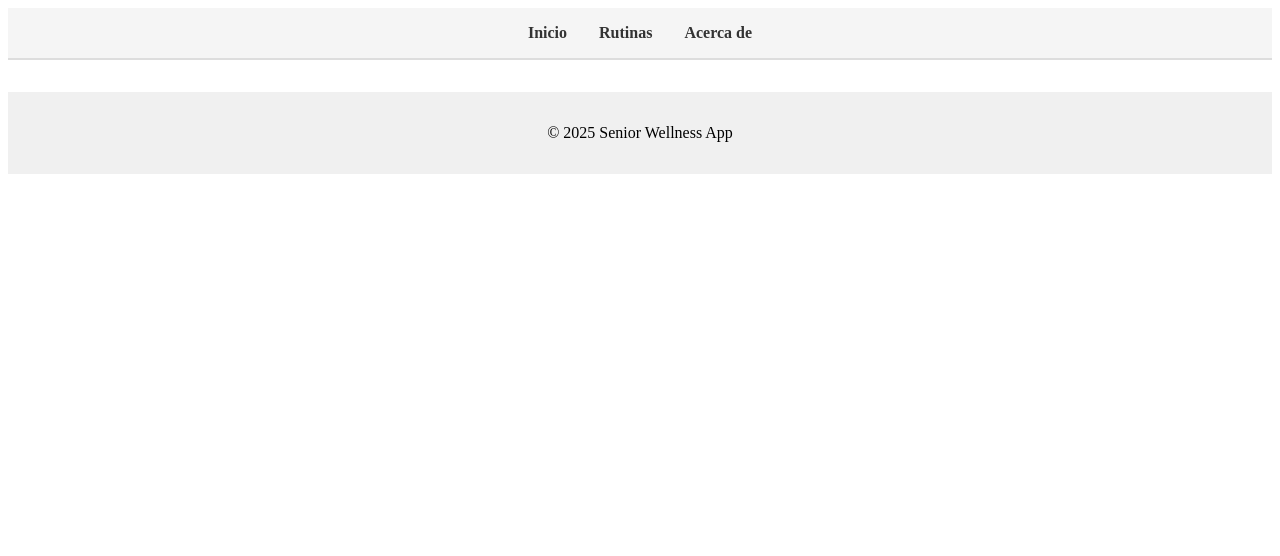
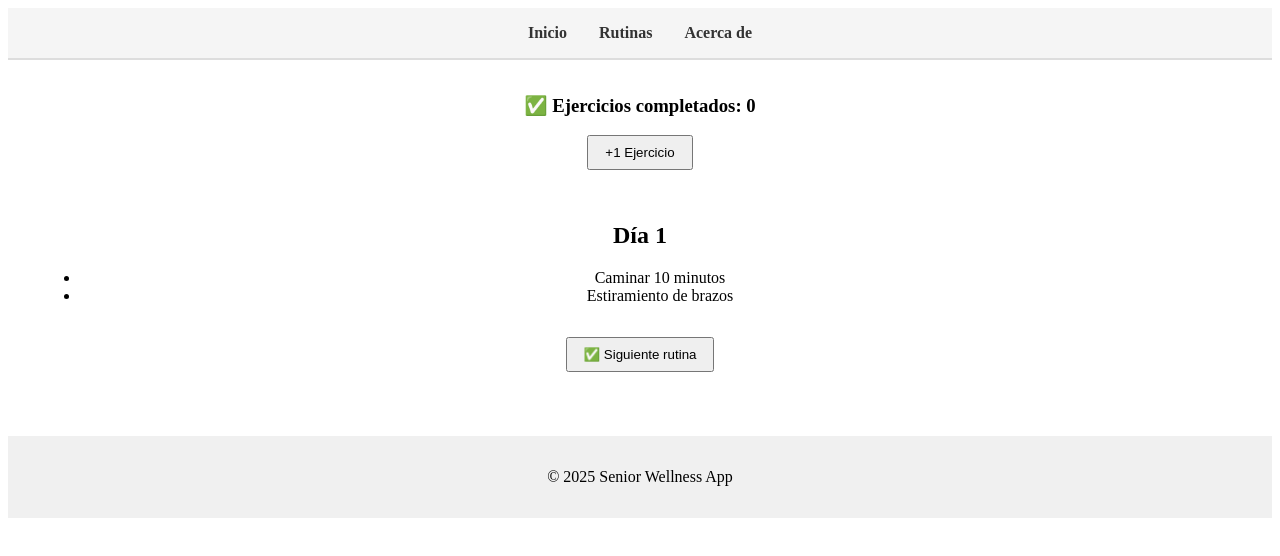
Before and after one commit to Chapic/senior-wellness-app, a React (Vite) app: page /rutinas in a window 1280 px wide. Shown: the top 556 px of the page. Built offline with nearby package versions, Linux system fonts and the light colour scheme.

Commit message:
Confirmar

```diff
--- a/src/Components/Layout.jsx
+++ b/src/Components/Layout.jsx
@@ -1,12 +1,15 @@
 import React from 'react';
 import Header from './Header';
 import Footer from './Footer';
+import { Outlet } from 'react-router-dom';
 
-const Layout = ({ children }) => {
+const Layout = () => {
   return (
     <>
       <Header />
-      <main>{children}</main>
+      <main>
+        <Outlet />
+      </main>
       <Footer />
     </>
   );
```
